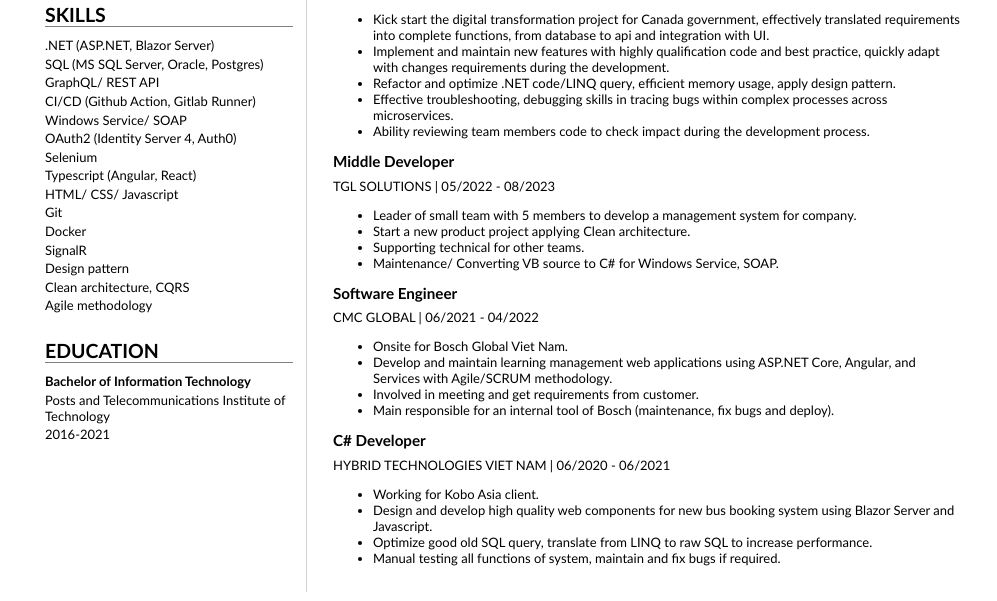
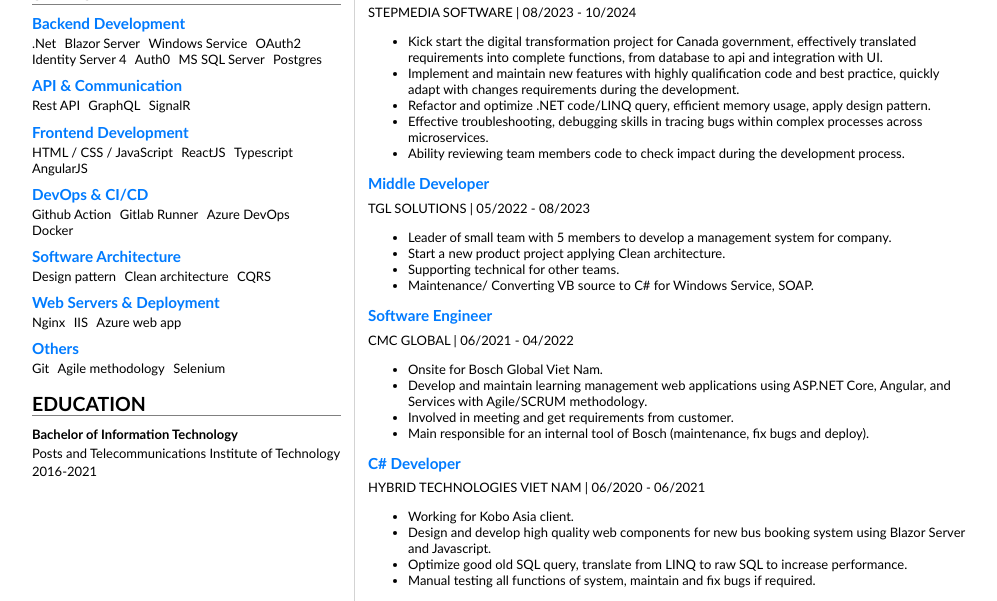
Before and after one commit to minhtrn98/resume, a plain HTML site: page index.html in a window 1280 px wide. Shown: the part 396-997 px from the top of the page, without its empty margins (141-1138 px from the left). Drawn offline with Linux system fonts and the light colour scheme.

Commit message:
update new style

```diff
--- a/index.html
+++ b/index.html
@@ -44,21 +44,78 @@
         </section>
         <section>
           <h2>SKILLS</h2>
-          <p>.NET (ASP.NET, Blazor Server)</p>
-          <p>SQL (MS SQL Server, Oracle, Postgres)</p>
-          <p>GraphQL/ REST API</p>
-          <p>CI/CD (Github Action, Gitlab Runner)</p>
-          <p>Windows Service/ SOAP</p>
-          <p>OAuth2 (Identity Server 4, Auth0)</p>
-          <p>Selenium</p>
-          <p>Typescript (Angular, React)</p>
-          <p>HTML/ CSS/ Javascript</p>
-          <p>Git</p>
-          <p>Docker</p>
-          <p>SignalR</p>
-          <p>Design pattern</p>
-          <p>Clean architecture, CQRS</p>
-          <p>Agile methodology</p>
+          <div class="skills-container">
+            <div class="category">
+              <h3>Backend Development</h3>
+              <ul>
+                <li>.Net</li>
+                <li>Blazor Server</li>
+                <!-- <li>Entity framework</li> -->
+                <li>Windows Service</li>
+                <li>OAuth2</li>
+                <li>Identity Server 4</li>
+                <li>Auth0</li>
+                <li>MS SQL Server</li>
+                <li>Postgres</li>
+              </ul>
+            </div>
+
+            <div class="category">
+              <h3>API & Communication</h3>
+              <ul>
+                <li>Rest API</li>
+                <li>GraphQL</li>
+                <li>SignalR</li>
+              </ul>
+            </div>
+
+            <div class="category">
+              <h3>Frontend Development</h3>
+              <ul>
+                <li>HTML / CSS / JavaScript</li>
+                <li>ReactJS</li>
+                <li>Typescript</li>
+                <li>AngularJS</li>
+              </ul>
+            </div>
+
+            <div class="category">
+              <h3>DevOps & CI/CD</h3>
+              <ul>
+                <li>Github Action</li>
+                <li>Gitlab Runner</li>
+                <li>Azure DevOps</li>
+                <li>Docker</li>
+              </ul>
+            </div>
+
+            <div class="category">
+              <h3>Software Architecture</h3>
+              <ul>
+                <li>Design pattern</li>
+                <li>Clean architecture</li>
+                <li>CQRS</li>
+              </ul>
+            </div>
+
+            <div class="category">
+              <h3>Web Servers & Deployment</h3>
+              <ul>
+                <li>Nginx</li>
+                <li>IIS</li>
+                <li>Azure web app</li>
+              </ul>
+            </div>
+
+            <div class="category">
+              <h3>Others</h3>
+              <ul>
+                <li>Git</li>
+                <li>Agile methodology</li>
+                <li>Selenium</li>
+              </ul>
+            </div>
+          </div>
         </section>
         <section>
           <h2>EDUCATION</h2>
--- a/style.css
+++ b/style.css
@@ -5,49 +5,14 @@ body {
   margin: auto;
 }
 
-#header {
-  position: relative;
-}
-#avatar-block {
-  display: flex;
-  justify-content: center;
-  .circle {
-    width: 150px;
-    height: 150px;
-    border-radius: 50%;
-    border: 5px solid white;
-    box-shadow: 0 0 15px rgba(0, 0, 0, 0.2);
-    overflow: hidden;
-    display: flex;
-    justify-content: center;
-    align-items: center;
-    background-color: #f0f0f0;
-  }
-
-  .circle img {
-    width: 100%;
-    height: 100%;
-    object-fit: cover;
-  }
-}
-
 main {
   display: grid;
-  grid-template-columns: 30% 70%;
+  grid-template-columns: 35% 65%;
   margin-top: 3em;
 }
 
-header {
-  text-align: center;
-  margin: auto 2em;
-}
-
 section {
-  margin: auto 1em 2em 2em;
-}
-
-section#contact {
-  margin-right: 0 !important;
+  margin: auto 1em 1em 1em;
 }
 
 i {
@@ -56,16 +21,6 @@ i {
 
 p {
   margin: 0.2em auto;
-}
-
-p#about {
-  text-align: justify;
-}
-
-p#level {
-  border-top: 1px solid gray;
-  border-bottom: 1px solid gray;
-  padding: 5px 0;
 }
 
 hr {
@@ -85,19 +40,82 @@ h2 {
   border-bottom: 1px solid gray;
 }
 
-h3 {
-  margin-top: 0.5em;
-  margin-bottom: 0.5em;
-}
-
 #mainLeft {
   border-right: 1px solid lightgray;
 
   section.name {
     h1 {
       font-size: 3em;
-      /* letter-spacing: 0.15em; */
       margin-top: 0 !important;
     }
   }
+
+  section#contact {
+    margin-right: 0 !important;
+    a {
+      color: #007bff;
+      text-decoration: none;
+    }
+  }
+
+  p#level {
+    border-top: 1px solid gray;
+    border-bottom: 1px solid gray;
+    padding: 5px 0;
+  }
+
+  #avatar-block {
+    display: flex;
+    justify-content: center;
+
+    .circle {
+      width: 150px;
+      height: 150px;
+      border-radius: 50%;
+      border: 5px solid white;
+      box-shadow: 0 0 15px rgba(0, 0, 0, 0.2);
+      overflow: hidden;
+      display: flex;
+      justify-content: center;
+      align-items: center;
+      background-color: #f0f0f0;
+    }
+
+    .circle img {
+      width: 100%;
+      height: 100%;
+      object-fit: cover;
+    }
+  }
+
+  .skills-container {
+    .category h3 {
+      color: #007bff;
+      margin: 0;
+      margin-bottom: 0.2em;
+    }
+
+    .category ul {
+      list-style-type: none;
+      padding-left: 0;
+      margin: 0 0 0.7em 0;
+    }
+
+    .category li {
+      display: inline;
+      margin-right: 5px;
+    }
+  }
 }
+
+#mainRight {
+  p#about {
+    text-align: justify;
+  }
+
+  h3 {
+    margin-top: 0.5em;
+    margin-bottom: 0.5em;
+    color: #007bff;
+  }
+}
```
